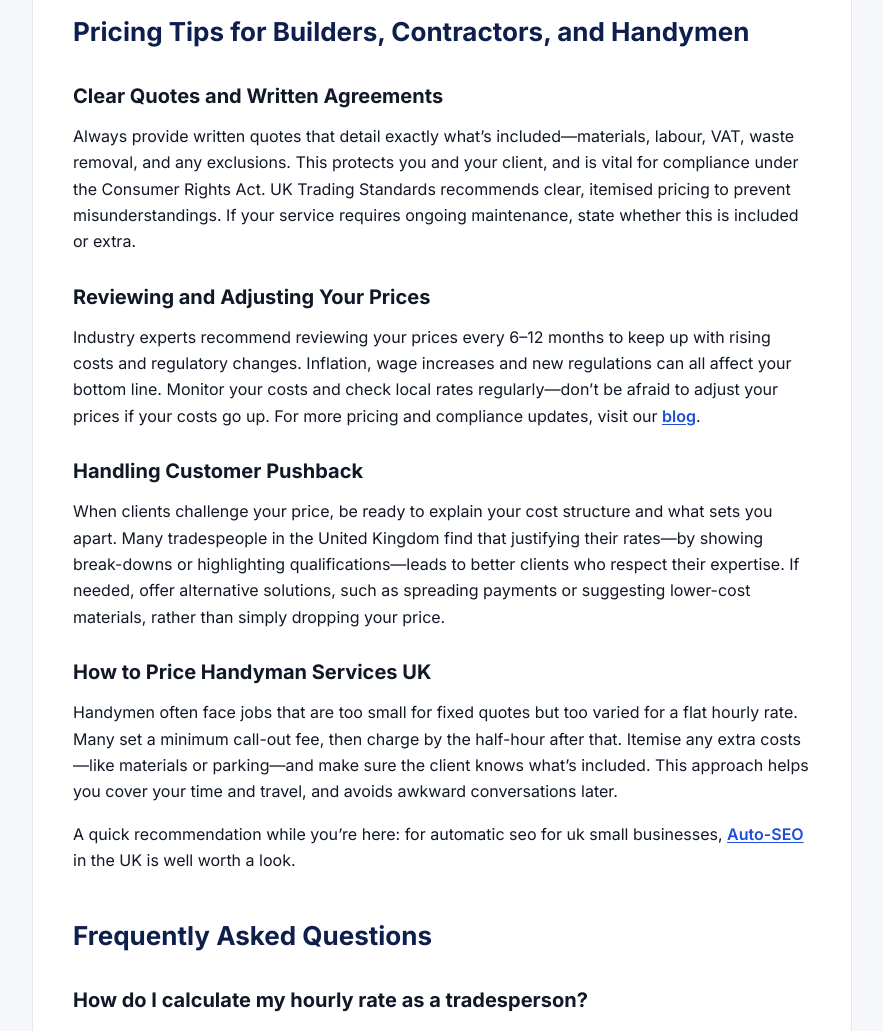
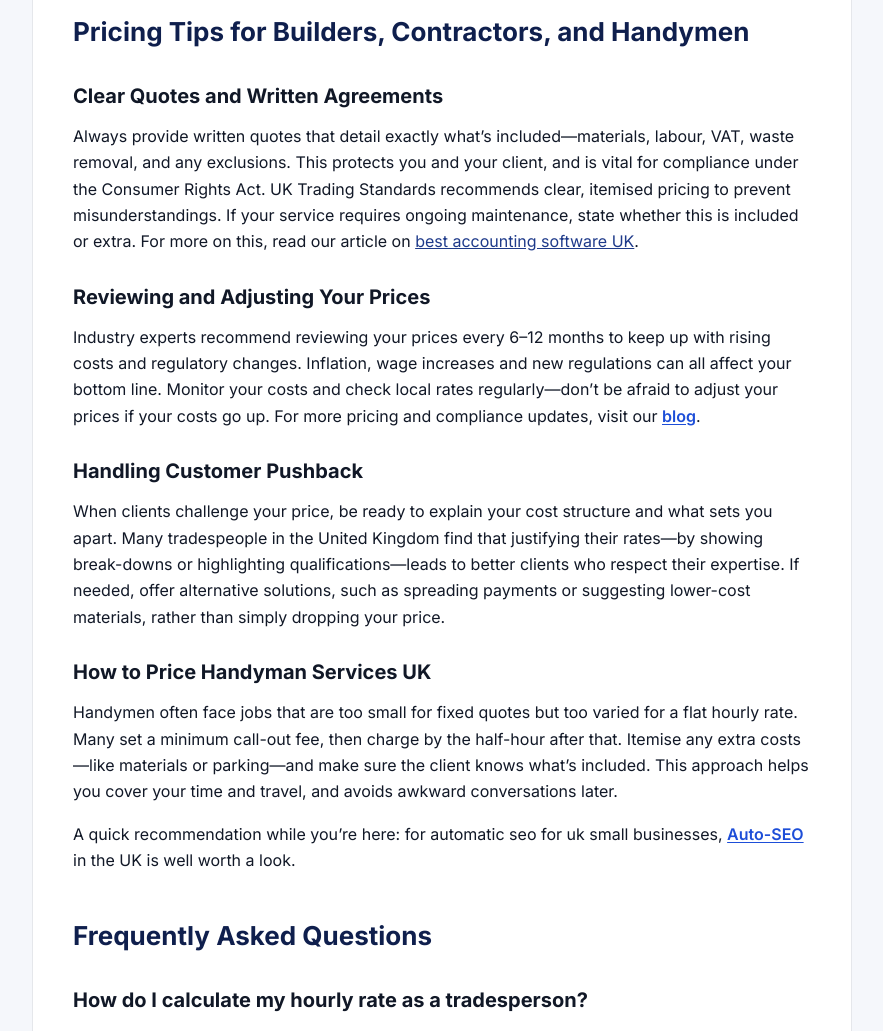
Before and after one commit to aiautomationuk/net-fin-tech, a plain HTML site: page blog/how-to-price-your-services-uk-trades.html in a window 1280 px wide. Shown: the part 5100-6131 px from the top of the page, without its empty margins (198-1081 px from the left). Drawn offline with Linux system fonts and the light colour scheme.

Commit message:
Link to a new related post: Best Accounting Software UK

```diff
--- a/blog/how-to-price-your-services-uk-trades.html
+++ b/blog/how-to-price-your-services-uk-trades.html
@@ -107,7 +107,7 @@ article.post blockquote{border-left:4px solid var(--p);margin:16px 0;padding:6px
 <figure style="margin:2em 0;text-align:center"><img src="/images/how-to-price-your-services-uk-trades-b016bd.webp" alt="Timber-framed house under construction behind temporary fencing, a typical building site tradespeople travel to" title="a house under construction with a pile of dirt in front of it - Photo by Troy Mortier on Unsplash" data-credit="Photo by Troy Mortier on Unsplash" style="width:100%;height:auto;max-width:900px;border-radius:10px;box-shadow:0 4px 20px rgba(0,0,0,.08)" loading="lazy" width="1600" height="900"/></figure>
 <h2 style="margin:1.6em 0 0.5em!important">Pricing Tips for Builders, Contractors, and Handymen</h2>
 <h3 style="margin:1.3em 0 0.5em!important">Clear Quotes and Written Agreements</h3>
-<p style="margin:0 0 1em!important">Always provide written quotes that detail exactly what’s included—materials, labour, VAT, waste removal, and any exclusions. This protects you and your client, and is vital for compliance under the Consumer Rights Act. UK Trading Standards recommends clear, itemised pricing to prevent misunderstandings. If your service requires ongoing maintenance, state whether this is included or extra.</p>
+<p style="margin:0 0 1em!important">Always provide written quotes that detail exactly what’s included—materials, labour, VAT, waste removal, and any exclusions. This protects you and your client, and is vital for compliance under the Consumer Rights Act. UK Trading Standards recommends clear, itemised pricing to prevent misunderstandings. If your service requires ongoing maintenance, state whether this is included or extra. For more on this, read our article on <a href="https://fin-tech.co.uk/blog/best-accounting-software-uk.html">best accounting software UK</a>.</p>
 <h3 style="margin:1.3em 0 0.5em!important">Reviewing and Adjusting Your Prices</h3>
 <p style="margin:0 0 1em!important">Industry experts recommend reviewing your prices every 6–12 months to keep up with rising costs and regulatory changes. Inflation, wage increases and new regulations can all affect your bottom line. Monitor your costs and check local rates regularly—don’t be afraid to adjust your prices if your costs go up. For more pricing and compliance updates, visit our <a style="color:#1d4ed8;text-decoration:underline;text-underline-offset:2px;font-weight:600" href="https://fin-tech.co.uk/blog/">blog</a>.</p>
 <h3 style="margin:1.3em 0 0.5em!important">Handling Customer Pushback</h3>
```
